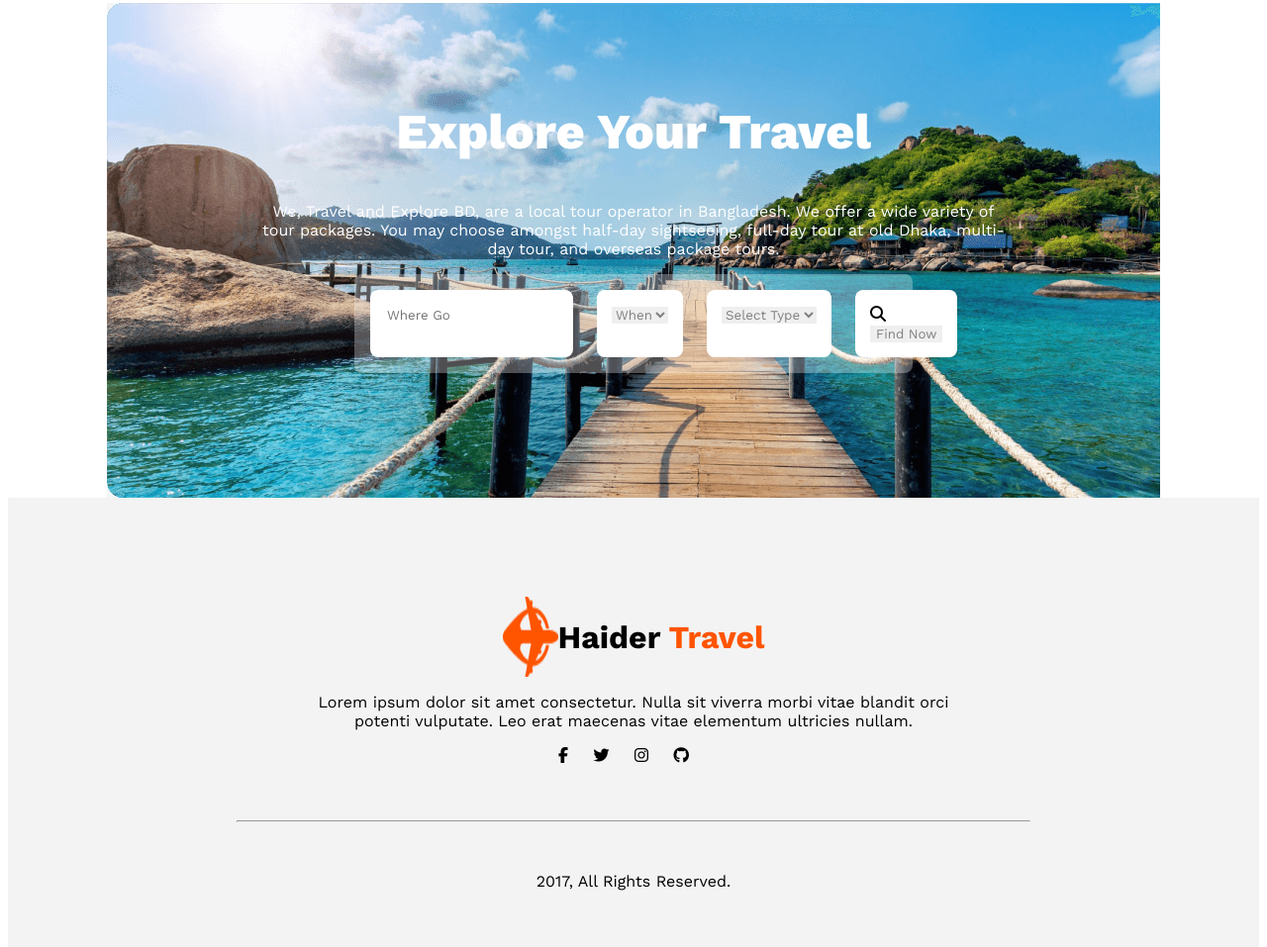
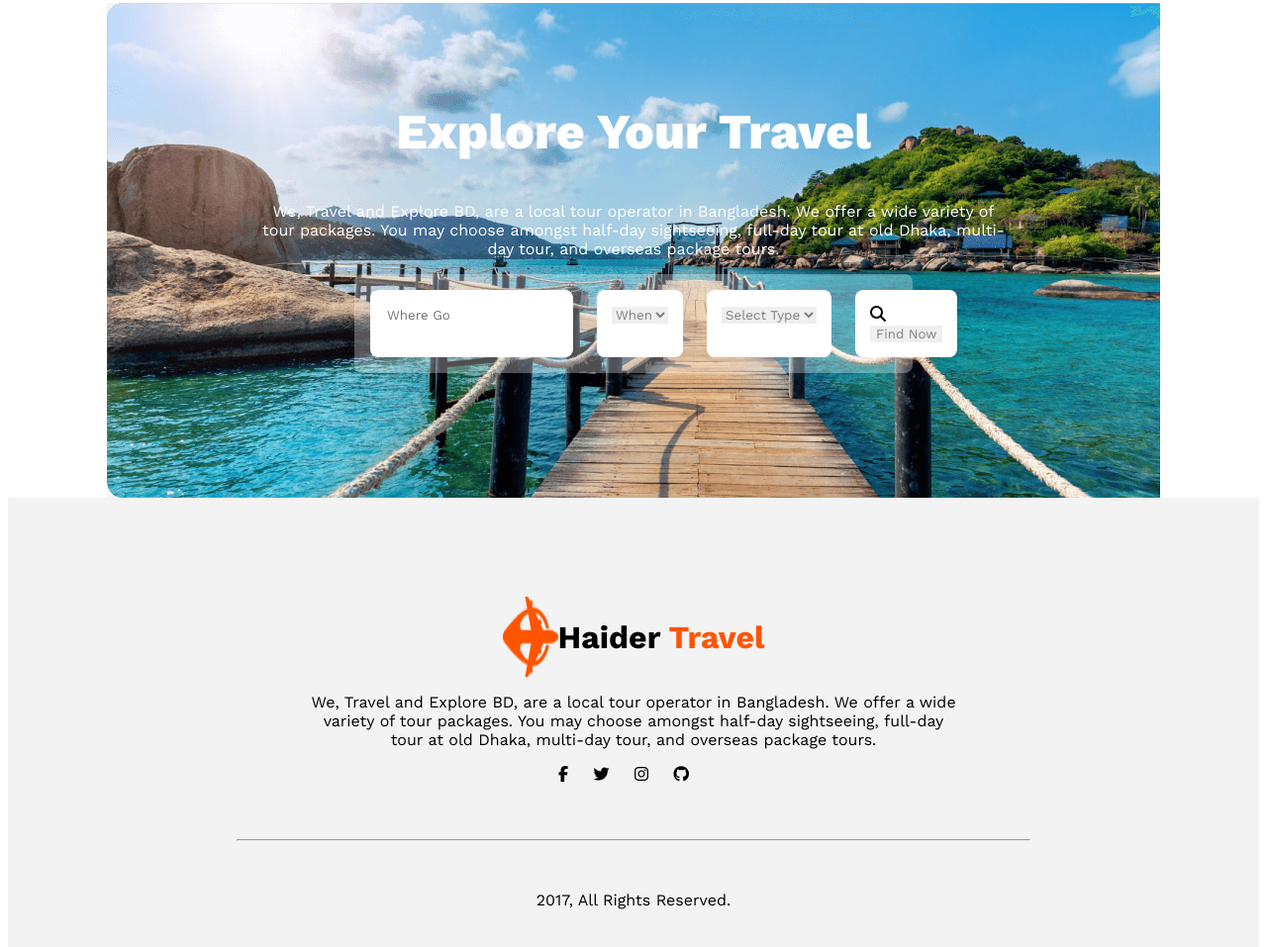
Before and after one commit to rebahaider/assignment-2, a plain HTML site: page index.html in a window 1280 px wide. Shown: the part 210-1167 px from the top of the page at 99% size. Drawn offline with nearby package versions, Linux system fonts and the light colour scheme.

Commit message:
change some p tag

```diff
--- a/index.html
+++ b/index.html
@@ -63,7 +63,7 @@
             <h1>Haider <span class="travel-style">Travel</span></h1>
         </div>
         <div class="footer-description">
-            <p>Lorem ipsum dolor sit amet consectetur. Nulla sit viverra morbi vitae blandit orci potenti vulputate. Leo erat maecenas vitae elementum ultricies nullam. </p>
+            <p>We, Travel and Explore BD, are a local tour operator in Bangladesh. We offer a wide variety of tour packages. You may choose amongst half-day sightseeing, full-day tour at old Dhaka, multi-day tour, and overseas package tours. </p>
         </div>
         <div class="footer-icons">
             <i class="fa-brands fa-facebook-f"></i>
```
